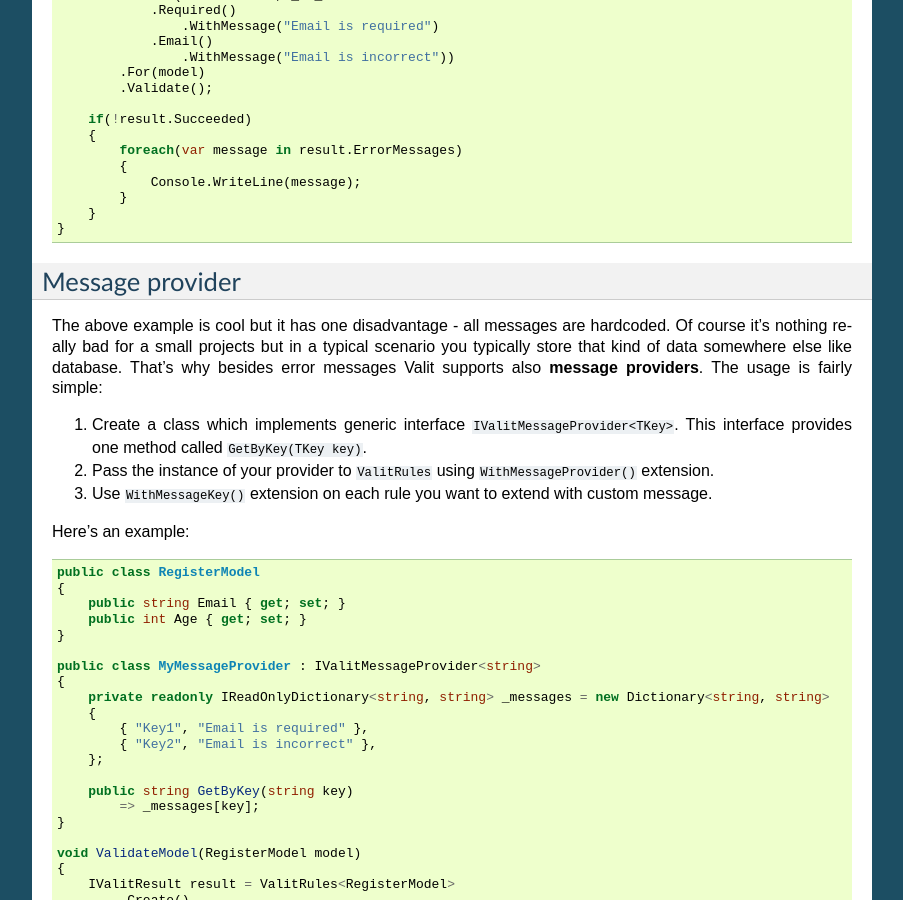
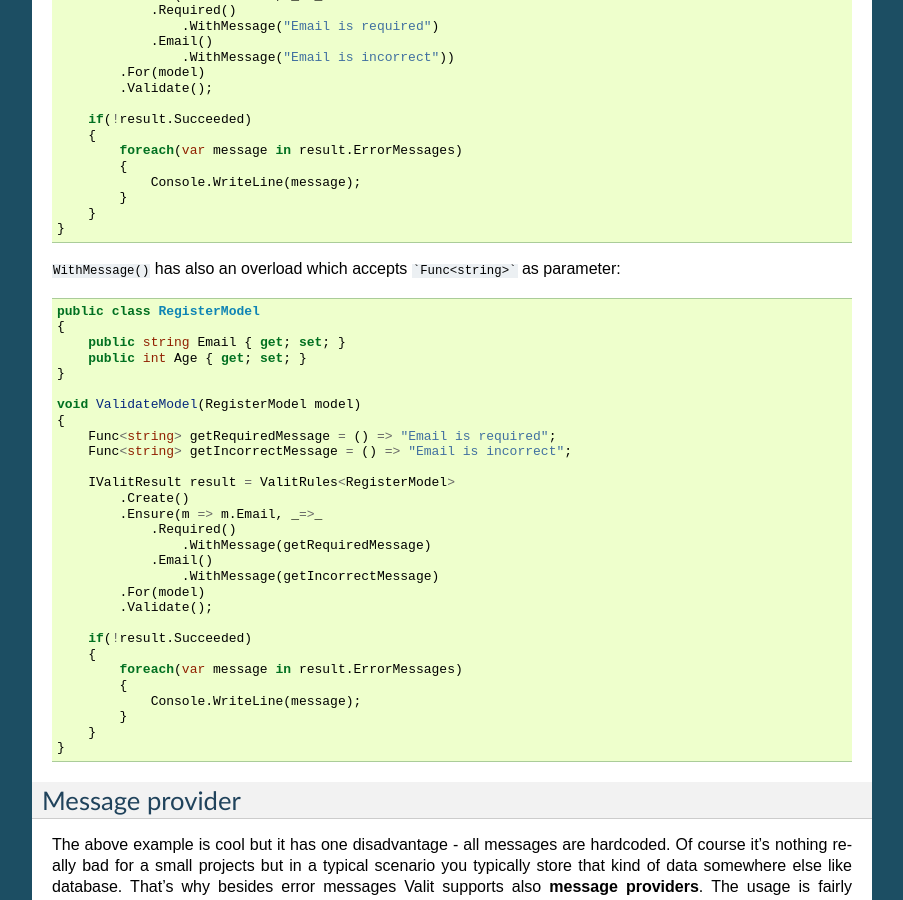
Before and after one commit to valit-stack/Valit.Docs, a Sphinx documentation site: the page built from docs/validation-errors/index.rst, in a window 1280 px wide and 900 px high, scrolled down 521 px. Shown: the whole window, without its empty margins (198-1101 px from the left). Built offline with Sphinx 7.4.7, drawn with Linux system fonts in a browser that asks for light colours.

Commit message:
Added docs for WithMessage overload

````diff
--- a/docs/validation-errors/index.rst
+++ b/docs/validation-errors/index.rst
@@ -28,6 +28,40 @@ In order to add an error message to the specific validation rule use ``WithMessa
                     .WithMessage("Email is required")
                 .Email()
                     .WithMessage("Email is incorrect"))
+            .For(model)
+            .Validate();
+
+	if(!result.Succeeded)
+        {
+	    foreach(var message in result.ErrorMessages)
+	    {
+		Console.WriteLine(message);
+	    }
+	}
+    }
+
+``WithMessage()`` has also an overload which accepts ```Func<string>``` as parameter:
+
+.. sourcecode:: csharp
+
+    public class RegisterModel
+    {
+        public string Email { get; set; }
+        public int Age { get; set; }
+    }
+
+    void ValidateModel(RegisterModel model)
+    {
+        Func<string> getRequiredMessage = () => "Email is required";
+        Func<string> getIncorrectMessage = () => "Email is incorrect";
+
+        IValitResult result = ValitRules<RegisterModel>
+            .Create()
+            .Ensure(m => m.Email, _=>_
+                .Required()
+                    .WithMessage(getRequiredMessage)
+                .Email()
+                    .WithMessage(getIncorrectMessage)
             .For(model)
             .Validate();
 
````
